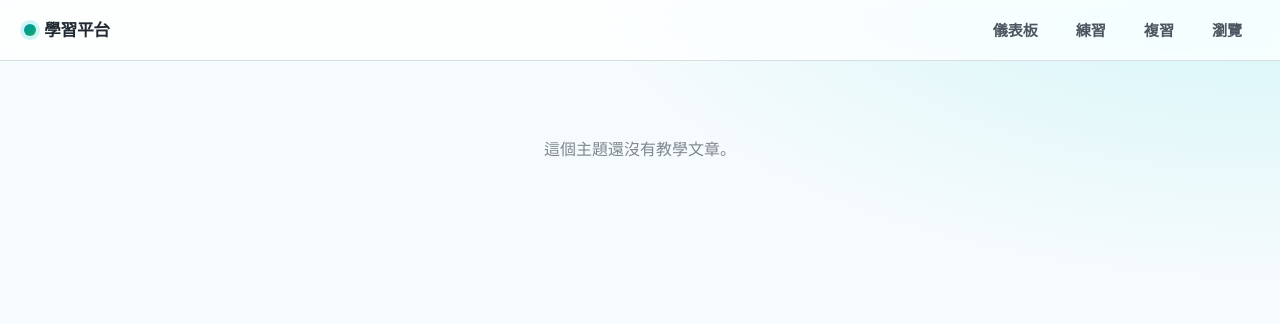
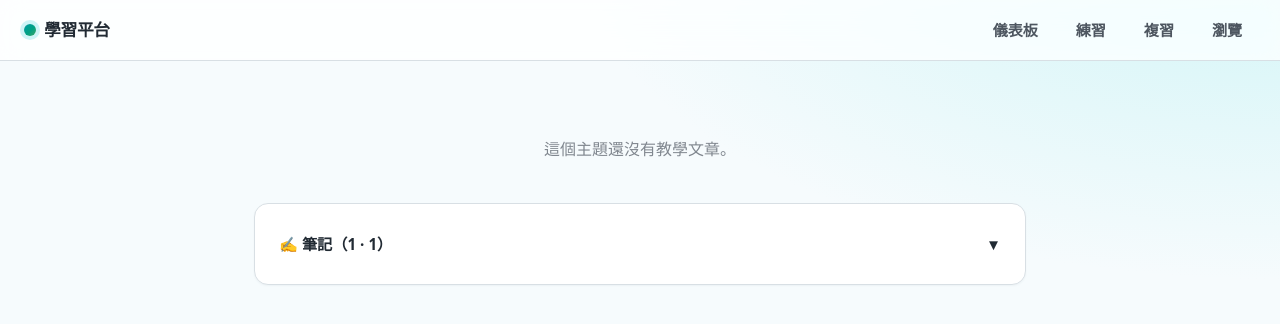
Before and after one commit to EricT1230/studyPlateform, a React app in the folder frontend/: page /tutorial/1/1 in a window 1280 px wide. Shown: the top 324 px of the page. Built offline with nearby package versions, Linux system fonts and the light colour scheme; no server answers; the HTML template or start-up script is replaced by a standard one.

Commit message:
feat: add notes panel to practice, review, and tutorial pages
NotesPanel (collapsible textarea, styled to the design system) loads/saves
per-topic notes via getNotes/saveNotes; embedded in Practice, Review, and
Tutorial. Mark Phase 2 Task 3 complete.

```diff
--- a/frontend/src/api/client.js
+++ b/frontend/src/api/client.js
@@ -38,6 +38,20 @@ export function getReview() {
   return get("/review");
 }
 
+export function getNotes(subject, topic) {
+  return get(`/notes/${subject}/${topic}`);
+}
+
+export async function saveNotes(subject, topic, markdown) {
+  const res = await fetch(`${BASE}/notes/${subject}/${topic}`, {
+    method: "PUT",
+    headers: { "Content-Type": "application/json" },
+    body: JSON.stringify({ markdown }),
+  });
+  if (!res.ok) throw new Error(`PUT /notes -> ${res.status}`);
+  return res.json();
+}
+
 export function getTutorial(subject, topic) {
   return get(`/tutorials/${subject}/${topic}`);
 }
--- /dev/null
+++ b/frontend/src/components/NotesPanel.jsx
@@ -0,0 +1,45 @@
+import { useEffect, useState } from "react";
+import { getNotes, saveNotes } from "../api/client";
+
+export default function NotesPanel({ subject, topic }) {
+  const [open, setOpen] = useState(false);
+  const [text, setText] = useState("");
+  const [status, setStatus] = useState("");
+
+  useEffect(() => {
+    if (!subject || !topic) return;
+    getNotes(subject, topic).then((n) => setText(n.markdown));
+  }, [subject, topic]);
+
+  async function save() {
+    setStatus("儲存中…");
+    await saveNotes(subject, topic, text);
+    setStatus("已儲存 ✓");
+    setTimeout(() => setStatus(""), 1500);
+  }
+
+  if (!subject || !topic) return null;
+
+  return (
+    <div className="card">
+      <button className="notes-toggle" onClick={() => setOpen((o) => !o)}>
+        <span>✍️ 筆記（{subject} · {topic}）</span>
+        <span aria-hidden="true">{open ? "▲" : "▼"}</span>
+      </button>
+      {open && (
+        <>
+          <textarea
+            className="notes-area"
+            value={text}
+            onChange={(e) => setText(e.target.value)}
+            placeholder="寫下這個主題的筆記（Markdown）…"
+          />
+          <div className="notes-actions">
+            <button className="primary" onClick={save}>儲存筆記</button>
+            <span className="notes-status">{status}</span>
+          </div>
+        </>
+      )}
+    </div>
+  );
+}
--- a/frontend/src/pages/Practice.jsx
+++ b/frontend/src/pages/Practice.jsx
@@ -2,6 +2,7 @@ import { useEffect, useState } from "react";
 import { getSubjects, getQuestions } from "../api/client";
 import Filters from "../components/Filters";
 import QuestionCard from "../components/QuestionCard";
+import NotesPanel from "../components/NotesPanel";
 
 const EMPTY = { subject: "", topic: "", difficulty: "", onlyWrong: false };
 
@@ -55,6 +56,7 @@ export default function Practice() {
             question={current}
             onAnswered={() => setIdx((i) => i + 1)}
           />
+          <NotesPanel subject={current.subject} topic={current.topic} />
         </>
       )}
     </div>
--- a/frontend/src/pages/Review.jsx
+++ b/frontend/src/pages/Review.jsx
@@ -1,6 +1,7 @@
 import { useEffect, useState } from "react";
 import { getReview } from "../api/client";
 import QuestionCard from "../components/QuestionCard";
+import NotesPanel from "../components/NotesPanel";
 
 export default function Review() {
   const [queue, setQueue] = useState(null); // null = loading
@@ -37,6 +38,7 @@ export default function Review() {
             question={current}
             onAnswered={() => setIdx((i) => i + 1)}
           />
+          <NotesPanel subject={current.subject} topic={current.topic} />
         </>
       )}
     </div>
--- a/frontend/src/pages/Tutorial.jsx
+++ b/frontend/src/pages/Tutorial.jsx
@@ -2,6 +2,7 @@ import { useEffect, useState } from "react";
 import { useParams } from "react-router-dom";
 import { marked } from "marked";
 import { getTutorial } from "../api/client";
+import NotesPanel from "../components/NotesPanel";
 
 export default function Tutorial() {
   const { subject, topic } = useParams();
@@ -24,7 +25,20 @@ export default function Tutorial() {
     };
   }, [subject, topic]);
 
-  if (error) return <p className="empty">這個主題還沒有教學文章。</p>;
+  if (error)
+    return (
+      <div>
+        <p className="empty">這個主題還沒有教學文章。</p>
+        <NotesPanel subject={subject} topic={topic} />
+      </div>
+    );
   if (!html) return <p className="loading">載入中…</p>;
-  return <article className="tutorial" dangerouslySetInnerHTML={{ __html: html }} />;
+  return (
+    <div>
+      <article className="tutorial" dangerouslySetInnerHTML={{ __html: html }} />
+      <div style={{ marginTop: 16 }}>
+        <NotesPanel subject={subject} topic={topic} />
+      </div>
+    </div>
+  );
 }
--- a/frontend/src/styles.css
+++ b/frontend/src/styles.css
@@ -449,6 +449,53 @@ a { color: var(--accent-strong); }
 @keyframes spin { to { transform: rotate(360deg); } }
 
 /* ============================================================
+   Notes panel
+   ============================================================ */
+.notes-toggle {
+  display: flex;
+  align-items: center;
+  justify-content: space-between;
+  width: 100%;
+  padding: 4px 0;
+  background: transparent;
+  border: 0;
+  color: var(--text);
+  font: inherit;
+  font-weight: 600;
+  font-size: 0.95rem;
+  cursor: pointer;
+  transition: color var(--fast) var(--ease);
+}
+.notes-toggle:hover { color: var(--accent-strong); }
+
+.notes-area {
+  width: 100%;
+  min-height: 150px;
+  margin-top: var(--space-3);
+  padding: 12px 14px;
+  border: 1px solid var(--border-strong);
+  border-radius: var(--radius-sm);
+  background: var(--surface-soft);
+  color: var(--text);
+  font: inherit;
+  font-size: 0.95rem;
+  line-height: 1.6;
+  resize: vertical;
+  transition: border-color var(--fast) var(--ease), box-shadow var(--fast) var(--ease),
+    background var(--fast) var(--ease);
+}
+.notes-area:focus {
+  outline: none;
+  border-color: var(--accent);
+  background: var(--surface);
+  box-shadow: 0 0 0 4px var(--accent-soft);
+}
+.notes-area::placeholder { color: var(--muted); }
+
+.notes-actions { display: flex; align-items: center; gap: 12px; margin-top: var(--space-3); }
+.notes-status { color: var(--ok); font-size: 0.85rem; font-weight: 600; }
+
+/* ============================================================
    Responsive
    ============================================================ */
 @media (max-width: 560px) {
```
Also changed, not shown: 1 other file (tests, documents, lock files or other folders).
